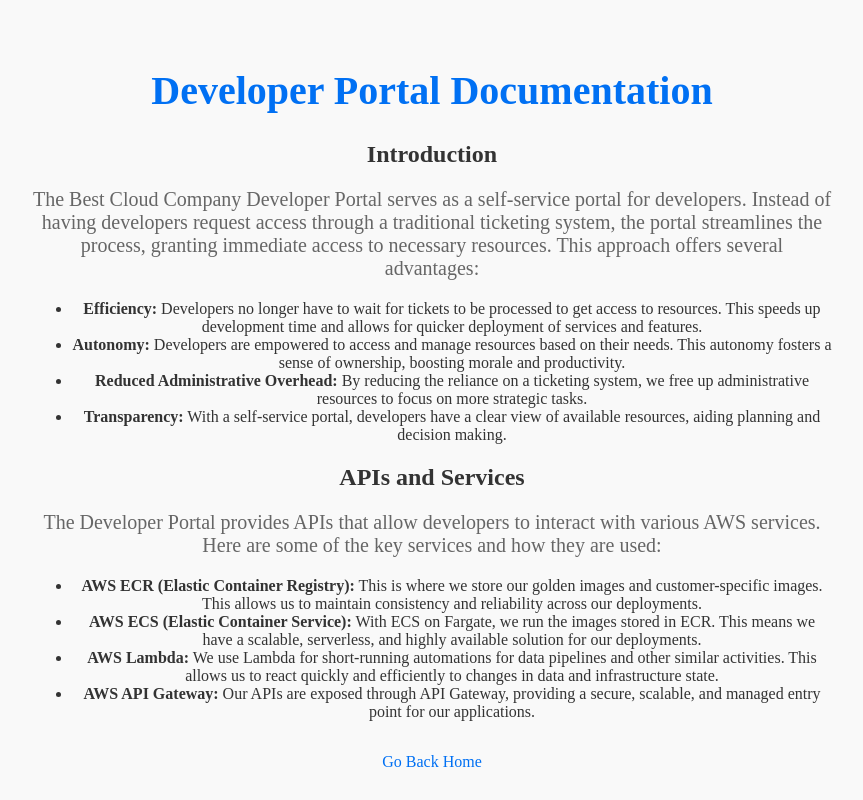
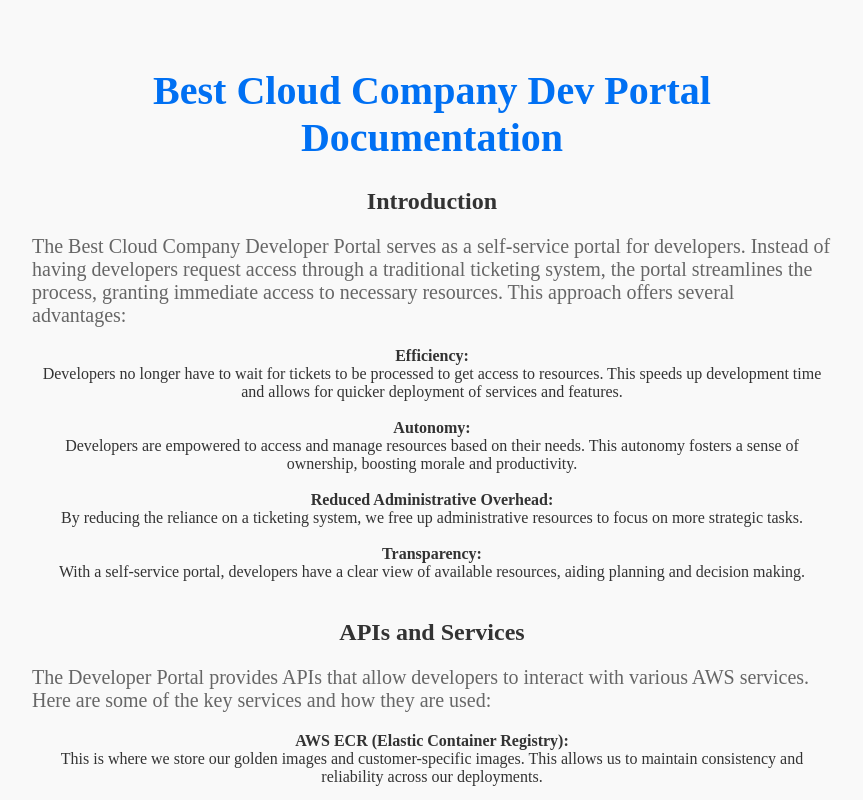
Before and after one commit to tryhackme/aws-end-to-end-acc-compromise, a Next.js app: page /documentation in a window 1280 px wide. Shown: the top 800 px of the page, without its empty margins (208-1071 px from the left). Built offline with nearby package versions, Linux system fonts and the light colour scheme.

Commit message:
added home page and developer portal documentation page

```diff
--- a/src/pages/documentation.tsx
+++ b/src/pages/documentation.tsx
@@ -5,50 +5,69 @@
 const DocumentationPage: NextPage = () => {
   return (
     <div className="container">
-      <h1 className="title">Developer Portal Documentation</h1>
+      <h1 className="title">Best Cloud Company Dev Portal Documentation</h1>
 
       <h2 className="section-title">Introduction</h2>
       <p className="description">
         The Best Cloud Company Developer Portal serves as a self-service portal for developers. Instead of having developers request access through a traditional ticketing system, the portal streamlines the process, granting immediate access to necessary resources. This approach offers several advantages:
       </p>
 
-      <ul>
+      <ul className="no-bullets">
         <li>
-          <b>Efficiency:</b> Developers no longer have to wait for tickets to be processed to get access to resources. This speeds up development time and allows for quicker deployment of services and features.
-        </li>
+          <b>Efficiency:</b><br />
+          Developers no longer have to wait for tickets to be processed to get access to resources. This speeds up development time and allows for quicker deployment of services and features.
+        </li><br />
         <li>
-          <b>Autonomy:</b> Developers are empowered to access and manage resources based on their needs. This autonomy fosters a sense of ownership, boosting morale and productivity.
-        </li>
+          <b>Autonomy:</b><br />
+          Developers are empowered to access and manage resources based on their needs. This autonomy fosters a sense of ownership, boosting morale and productivity.
+        </li><br />
         <li>
-          <b>Reduced Administrative Overhead:</b> By reducing the reliance on a ticketing system, we free up administrative resources to focus on more strategic tasks.
-        </li>
+          <b>Reduced Administrative Overhead:</b><br />
+          By reducing the reliance on a ticketing system, we free up administrative resources to focus on more strategic tasks.
+        </li><br />
         <li>
-          <b>Transparency:</b> With a self-service portal, developers have a clear view of available resources, aiding planning and decision making.
-        </li>
+          <b>Transparency:</b><br />
+          With a self-service portal, developers have a clear view of available resources, aiding planning and decision making.
+        </li><br />
       </ul>
 
       <h2 className="section-title">APIs and Services</h2>
       <p className="description">
         The Developer Portal provides APIs that allow developers to interact with various AWS services. Here are some of the key services and how they are used:
       </p>
-      <ul>
+      <ul className="no-bullets">
         <li>
-          <b>AWS ECR (Elastic Container Registry):</b> This is where we store our golden images and customer-specific images. This allows us to maintain consistency and reliability across our deployments.
-        </li>
+          <b>AWS ECR (Elastic Container Registry):</b><br />
+          This is where we store our golden images and customer-specific images. This allows us to maintain consistency and reliability across our deployments.
+        </li><br />
         <li>
-          <b>AWS ECS (Elastic Container Service):</b> With ECS on Fargate, we run the images stored in ECR. This means we have a scalable, serverless, and highly available solution for our deployments.
-        </li>
+          <b>AWS ECS (Elastic Container Service):</b><br />
+          With ECS on Fargate, we run the images stored in ECR. This means we have a scalable, serverless, and highly available solution for our deployments.
+        </li><br />
         <li>
-          <b>AWS Lambda:</b> We use Lambda for short-running automations for data pipelines and other similar activities. This allows us to react quickly and efficiently to changes in data and infrastructure state.
-        </li>
+          <b>AWS Lambda:</b><br />
+          We use Lambda for short-running automations for data pipelines and other similar activities. This allows us to react quickly and efficiently to changes in data and infrastructure state.
+        </li><br />
         <li>
-          <b>AWS API Gateway:</b> Our APIs are exposed through API Gateway, providing a secure, scalable, and managed entry point for our applications.
-        </li>
+          <b>AWS API Gateway:</b><br />
+          Our APIs are exposed through API Gateway, providing a secure, scalable, and managed entry point for our applications.
+        </li><br />
       </ul>
 
       <Link href="/" passHref legacyBehavior>
         <a className="link">Go Back Home</a>
       </Link>
+
+      <style jsx>{`
+        .no-bullets {
+          list-style-type: none;
+          padding: 0;
+          margin: 0;
+        }
+        .description {
+            text-align: left;
+          }
+      `}</style>
     </div>
   )
 }
--- a/src/pages/index.tsx
+++ b/src/pages/index.tsx
@@ -5,7 +5,7 @@
 const HomePage: NextPage = () => {
   return (
     <div className="container">
-      <h1 className="title">Welcome to Best Cloud Company Developer Portal!</h1>
+      <h1 className="title">Welcome to Best Cloud Company Dev Portal!</h1>
       <p className="description">This is the developer portal of our Cloud Company, providing detailed documentation, examples, API reference, and more.</p>
       <Link href="/documentation" passHref legacyBehavior>
         <a className="link">Go to Documentation</a>
```
